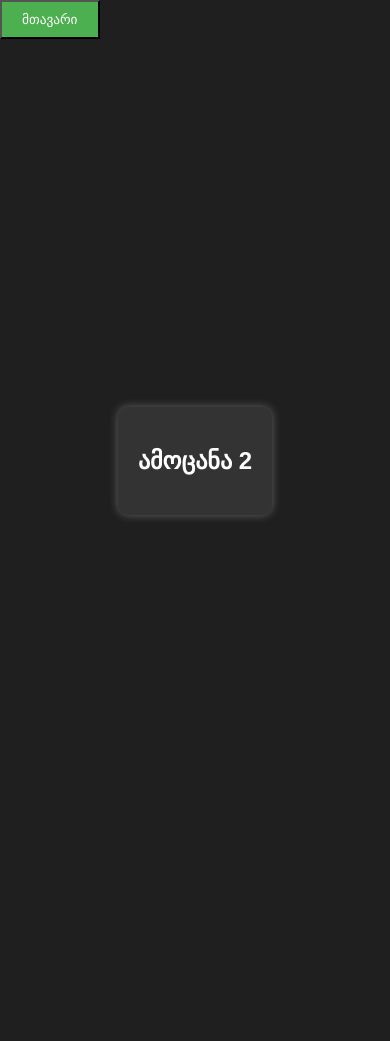
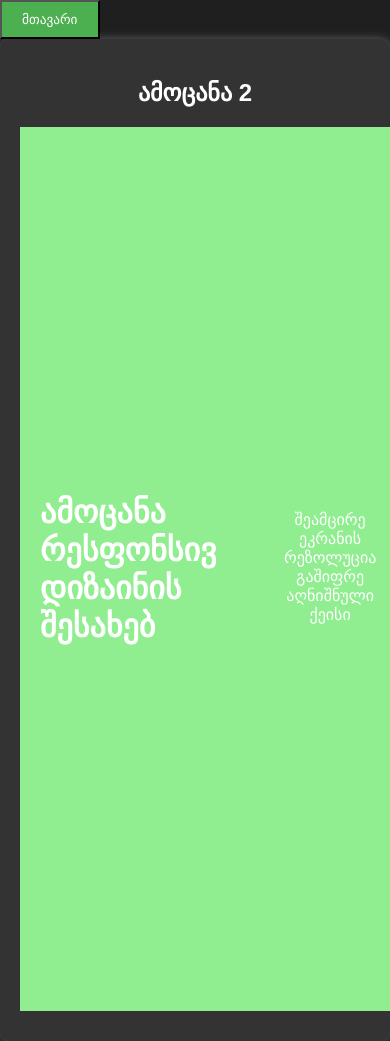
Before and after one commit to BekaBitarashvili/CODEMAMA_Exercise, a Flask app: page /task2 in a window 390 px wide. Before the commit the page ends 519 px from the top, so only its background shows below. Run offline with Flask 3, Linux system fonts and the light colour scheme.

Commit message:
Task 2 Modified

```diff
--- a/templates/index.html
+++ b/templates/index.html
@@ -13,7 +13,7 @@
             <div class="navbar-links">
                 <a href="/">მთავარი</a>
                 <a href="/task1">ამოცანა 1</a>
-                <a href="#">ამოცანა 2</a>
+                <a href="/task2">ამოცანა 2</a>
 <!--                <a href="/task3">ამოცანა 3</a>-->
                 <a href="#">ამოცანა 4</a>
                 <a href="#">ამოცანა 5</a>
--- a/templates/task2.html
+++ b/templates/task2.html
@@ -10,9 +10,28 @@
 <form action="/" method="GET">
     <button type="submit" style="padding: 10px 20px; background-color: #4CAF50; color: white">მთავარი</button>
 </form>
-<div class="container">
-    <div class="task">
-        <h2>ამოცანა 2</h2>
+<!--<div class="container">-->
+<div class="task">
+    <h2>ამოცანა 2</h2>
+    <style>
+        .container {
+            width: 80%;
+            margin: 0 auto;
+            background-color: lightblue;
+            padding: 20px;
+        }
+
+        @media screen and (max-width: 600px) {
+            .container {
+                width: 100%;
+                background-color: lightgreen;
+            }
+        }
+    </style>
+    <body>
+    <div class="container">
+        <h1>ამოცანა<br> რესფონსივ დიზაინის შესახებ</h1>
+        <p>შეამცირე ეკრანის რეზოლუცია<br> გაშიფრე აღნიშნული ქეისი</p>
     </div>
 </div>
 </body>
```
Also changed, not shown: templates/task4.html (added).
